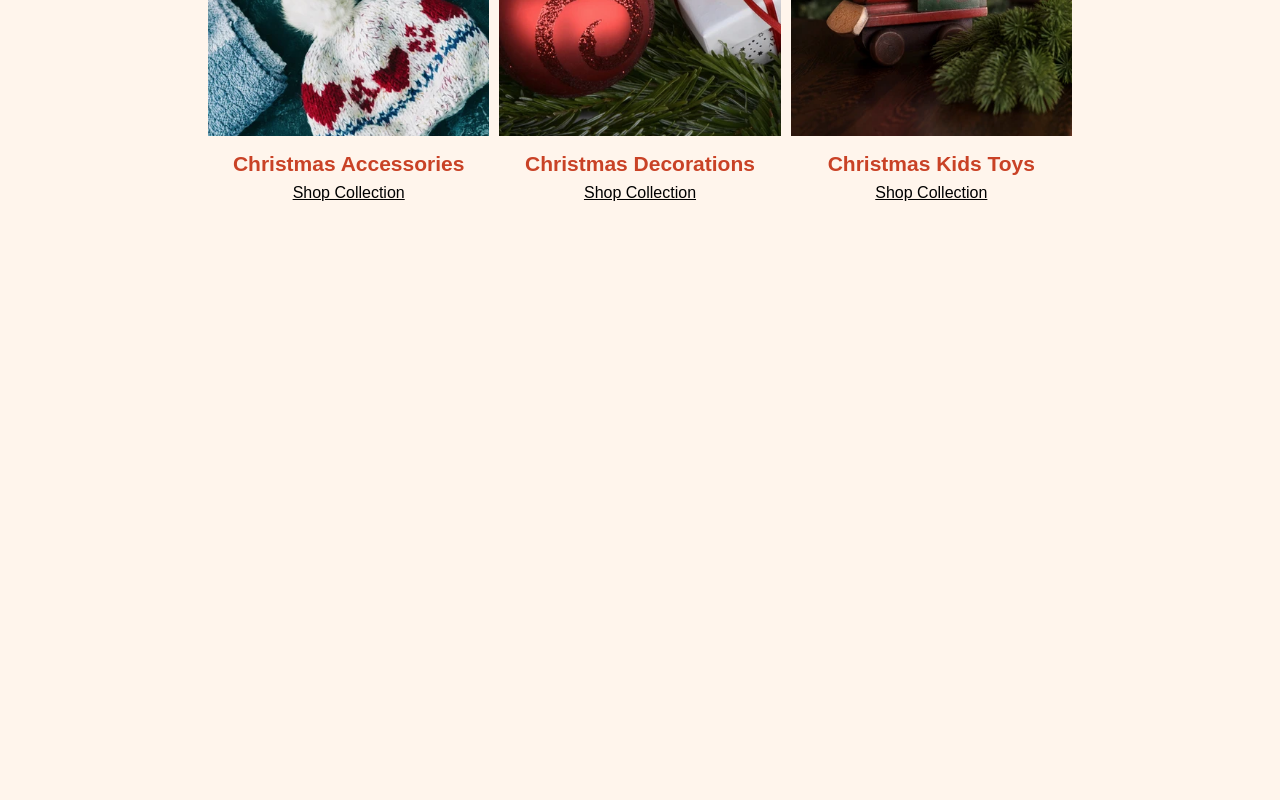
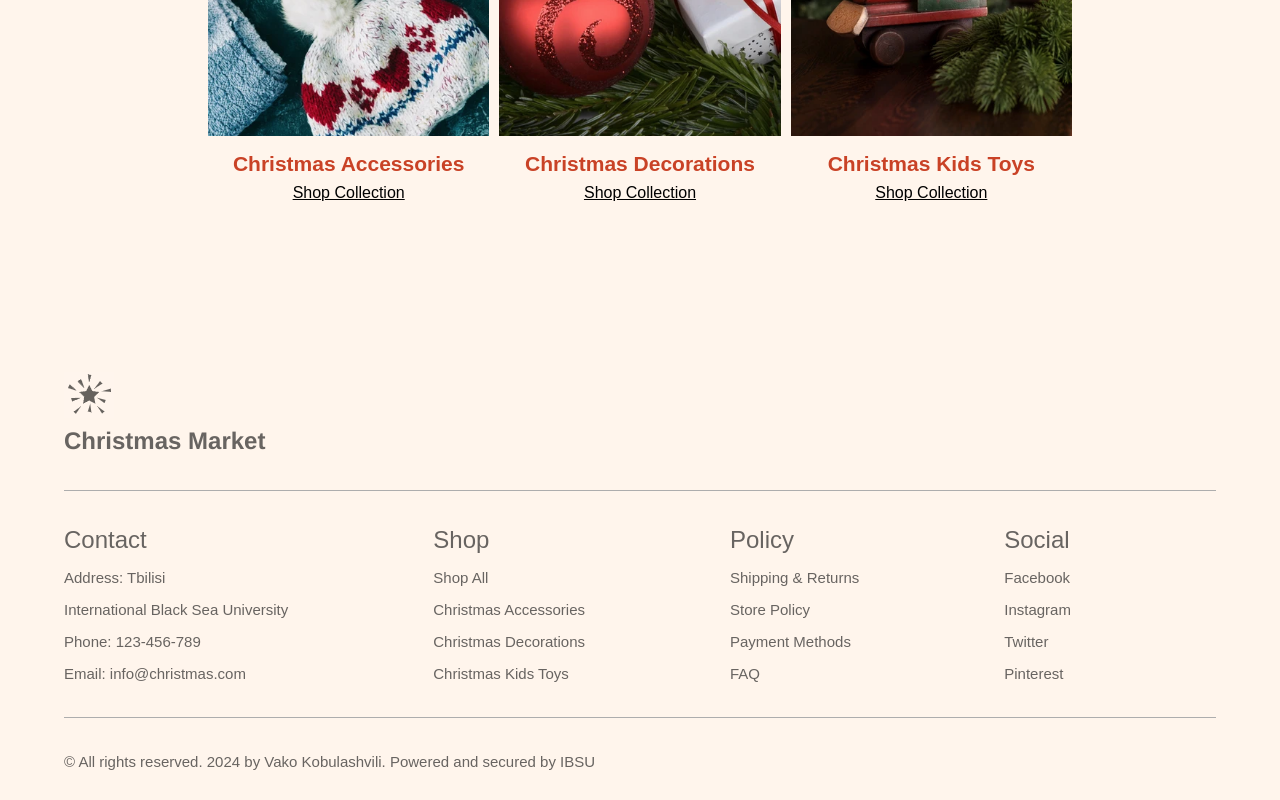
Before and after one commit to ItzVakko/Christmas-Market, a plain HTML site: page home.html in a window 1280 px wide. Shown: the part 1057-1857 px from the top of the page. Before the commit the page ends 1329 px from the top, so only its background shows below. Drawn offline with Linux system fonts and the light colour scheme.

Commit message:
added navbar and made some changes

```diff
--- a/home.css
+++ b/home.css
@@ -175,10 +175,52 @@ a {
   margin-top: 8px;
 }
 
+.footer-wrapper {
+  width: 90%;
+  margin: 0 auto;
+  margin-top: 100px;
+}
+
+.footer-wrapper h4 {
+  color: #686461;
+  font-family: "Franklin Gothic Medium", "Arial Narrow", Arial, sans-serif;
+  font-size: 24px;
+  margin-top: 5px;
+}
+
+.footer-line {
+  width: 100%;
+  background-color: #adadad;
+  height: 1px;
+  margin: 35px 0;
+}
+
+.footer-wrapper h5 {
+  font-size: 24px;
+  font-weight: 400;
+  color: #686461;
+}
+
+.footer-info-wrapper a,
+.footer-info-wrapper p {
+  color: #686461;
+  font-size: 15px;
+}
+
+.footer-rights-reserved {
+  color: #686461;
+  font-size: 15px;
+  margin-bottom: 30px;
+}
+
 /* only one class styles */
 
 .flex {
   display: flex;
+}
+
+.flex-column {
+  flex-direction: column;
 }
 
 .justify-center {
@@ -197,6 +239,10 @@ a {
   gap: 10px;
 }
 
+.gap-15 {
+  gap: 15px;
+}
+
 .font-arial {
   font-family: Arial, Helvetica, sans-serif;
 }
--- a/home.html
+++ b/home.html
@@ -10,6 +10,7 @@
       type="image/x-icon"
     />
     <link rel="stylesheet" href="./home.css" />
+    <link rel="stylesheet" href="./homeResponsive.css" />
   </head>
   <body>
     <!-- navbar section -->
@@ -120,5 +121,55 @@
         </div>
       </div>
     </main>
+
+    <!-- footer section -->
+
+    <footer class="footer-wrapper">
+      <img src="./Assets/Images/footer-favicon.png" alt="footer-favicon" />
+
+      <h4>Christmas Market</h4>
+
+      <div class="footer-line"></div>
+
+      <div class="flex justify-between">
+        <div class="footer-info-wrapper flex flex-column gap-15">
+          <h5 class="font-arial">Contact</h5>
+          <p class="font-arial">Address: Tbilisi</p>
+          <p class="font-arial">International Black Sea University</p>
+          <p class="font-arial">Phone: 123-456-789</p>
+          <p class="font-arial">Email: info@christmas.com</p>
+        </div>
+        <div class="footer-info-wrapper flex flex-column gap-15">
+          <h5 class="font-arial">Shop</h5>
+          <a class="font-arial" href="">Shop All</a>
+          <a class="font-arial" href="">Christmas Accessories</a>
+          <a class="font-arial" href="">Christmas Decorations</a>
+          <a class="font-arial" href="">Christmas Kids Toys</a>
+        </div>
+        <div class="footer-info-wrapper flex flex-column gap-15">
+          <h5 class="font-arial">Policy</h5>
+          <a class="font-arial" href="">Shipping & Returns</a>
+          <a class="font-arial" href="">Store Policy</a>
+          <a class="font-arial" href="">Payment Methods</a>
+          <a class="font-arial" href="">FAQ</a>
+        </div>
+        <div class="footer-info-wrapper flex flex-column gap-15">
+          <h5 class="font-arial">Social</h5>
+          <a class="font-arial" href="">Facebook</a>
+          <a class="font-arial" href="">Instagram</a>
+          <a class="font-arial" href="">Twitter</a>
+          <a class="font-arial" href="">Pinterest</a>
+        </div>
+        <!-- hidden div for correct positioning of justify-between -->
+        <div></div>
+      </div>
+
+      <div class="footer-line"></div>
+
+      <p class="footer-rights-reserved font-arial">
+        © All rights reserved. 2024 by Vako Kobulashvili. Powered and secured by
+        IBSU
+      </p>
+    </footer>
   </body>
 </html>
```
Also changed, not shown: Assets/Images/footer-favicon.png (added), homeResponsive.css (added).
